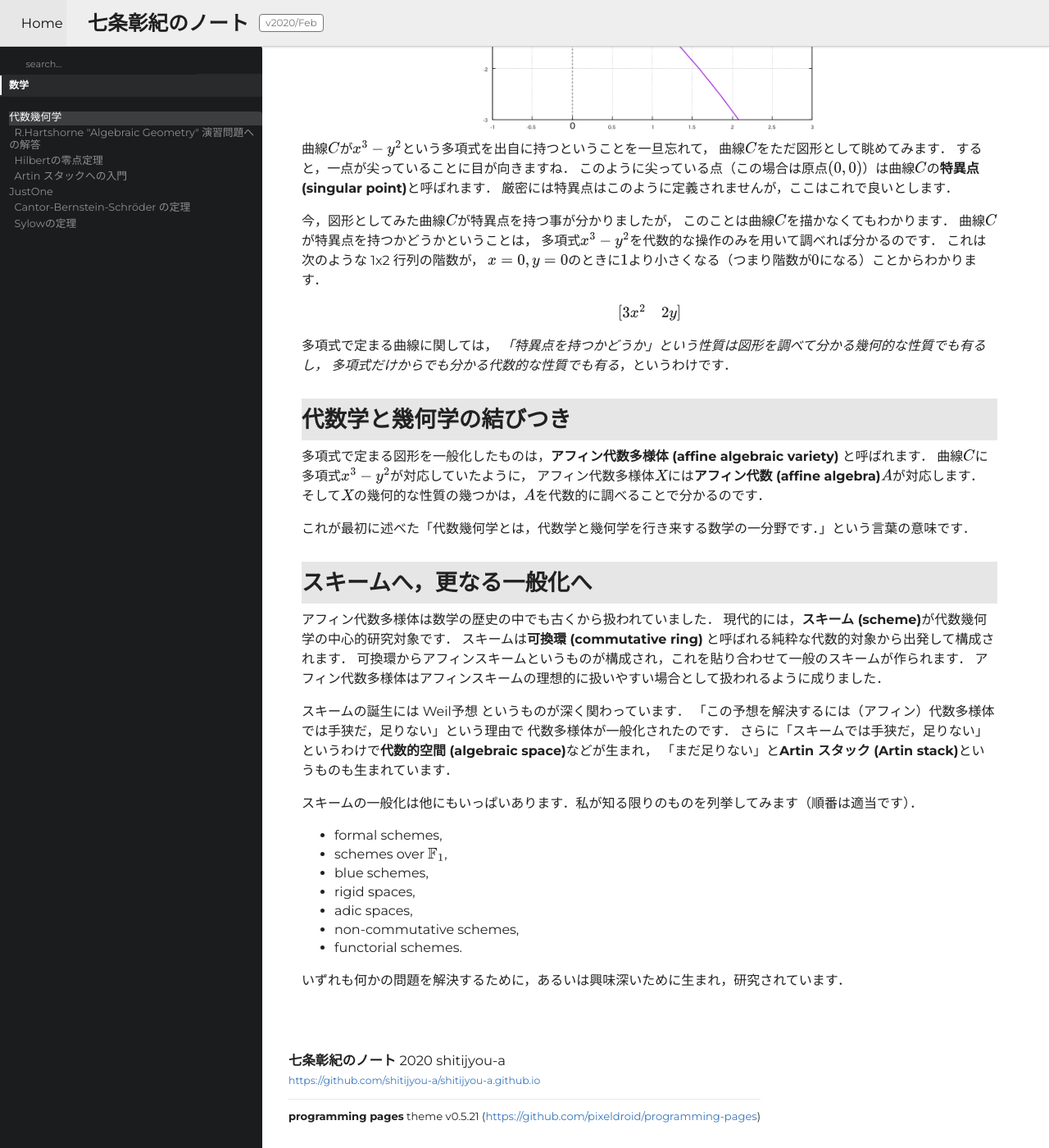
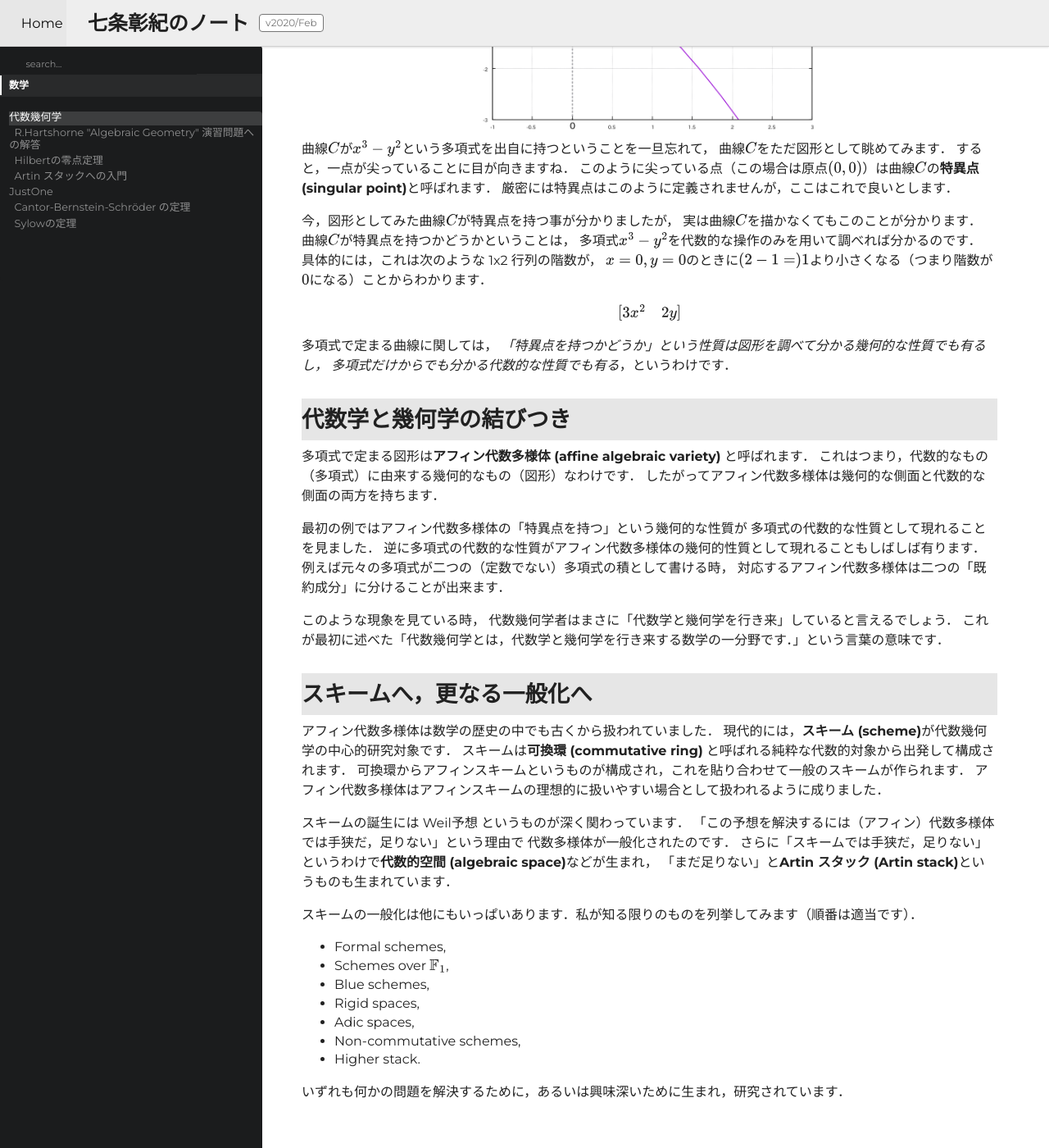
Before and after one commit to shitijyou-a/shitijyou-a.github.io, a Jekyll site: the page built from _math/alg-geo.md, in a window 1280 px wide and 1400 px high, scrolled down 568 px. Shown: the whole window at 82% size. Built offline with Jekyll 4.4.1, drawn with Linux system fonts in a browser that asks for light colours.

Commit message:
もうちょっと分かりやすく書ける気がしたので書いた

```diff
--- a/_math/alg-geo.md
+++ b/_math/alg-geo.md
@@ -22,11 +22,11 @@ order: 1
 厳密には特異点はこのように定義されませんが，ここはこれで良いとします．
 
 今，図形としてみた曲線$C$が特異点を持つ事が分かりましたが，
-このことは曲線$C$を描かなくてもわかります．
+実は曲線$C$を描かなくてもこのことが分かります．
 曲線$C$が特異点を持つかどうかということは，
 多項式$x^3-y^2$を代数的な操作のみを用いて調べれば分かるのです．
-これは次のような 1x2 行列の階数が，
-$x=0, y=0$のときに$1$より小さくなる（つまり階数が$0$になる）ことからわかります．
+具体的には，これは次のような 1x2 行列の階数が，
+$x=0, y=0$のときに$(2-1=)1$より小さくなる（つまり階数が$0$になる）ことからわかります．
 \begin{bmatrix}
     3x^2 & 2y
 \end{bmatrix}
@@ -36,11 +36,18 @@ _「特異点を持つかどうか」という性質は図形を調べて分か
 多項式だけからでも分かる代数的な性質でも有る_，というわけです．
 
 ## 代数学と幾何学の結びつき
-多項式で定まる図形を一般化したものは，**アフィン代数多様体 (affine algebraic variety)** と呼ばれます．
-曲線$C$に多項式$x^3-y^2$が対応していたように，
-アフィン代数多様体$X$には**アフィン代数 (affine algebra)**$A$が対応します．
-そして$X$の幾何的な性質の幾つかは，$A$を代数的に調べることで分かるのです．
+多項式で定まる図形は**アフィン代数多様体 (affine algebraic variety)** と呼ばれます．
+これはつまり，代数的なもの（多項式）に由来する幾何的なもの（図形）なわけです．
+したがってアフィン代数多様体は幾何的な側面と代数的な側面の両方を持ちます．
 
+最初の例ではアフィン代数多様体の「特異点を持つ」という幾何的な性質が
+多項式の代数的な性質として現れることを見ました．
+逆に多項式の代数的な性質がアフィン代数多様体の幾何的性質として現れることもしばしば有ります．
+例えば元々の多項式が二つの（定数でない）多項式の積として書ける時，
+対応するアフィン代数多様体は二つの「既約成分」に分けることが出来ます．
+
+このような現象を見ている時，
+代数幾何学者はまさに「代数学と幾何学を行き来」していると言えるでしょう．
 これが最初に述べた「代数幾何学とは，代数学と幾何学を行き来する数学の一分野です．」という言葉の意味です．
 
 ## スキームへ，更なる一般化へ
@@ -58,12 +65,12 @@ _「特異点を持つかどうか」という性質は図形を調べて分か
 
 スキームの一般化は他にもいっぱいあります．私が知る限りのものを列挙してみます（順番は適当です）．
 
-- formal schemes,
-- schemes over $\mathbb{F}_1$,
-- blue schemes,
-- rigid spaces,
-- adic spaces,
-- non-commutative schemes,
-- functorial schemes.
+- Formal schemes,
+- Schemes over $\mathbb{F}_1$,
+- Blue schemes,
+- Rigid spaces,
+- Adic spaces,
+- Non-commutative schemes,
+- Higher stack.
 
 いずれも何かの問題を解決するために，あるいは興味深いために生まれ，研究されています．
```
